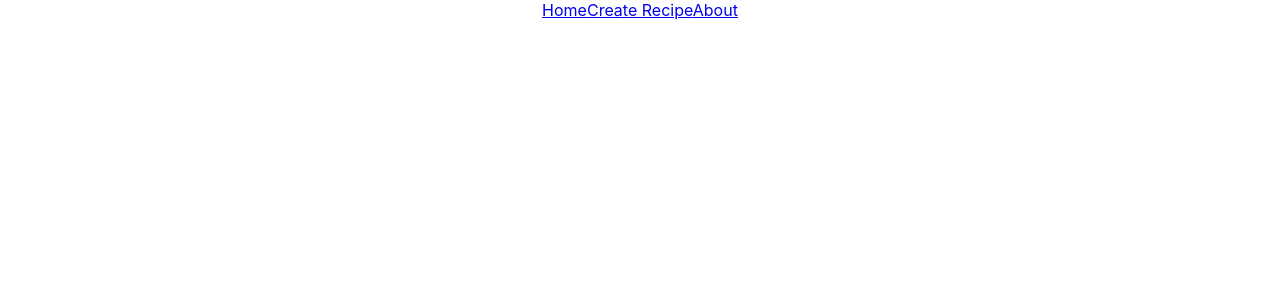
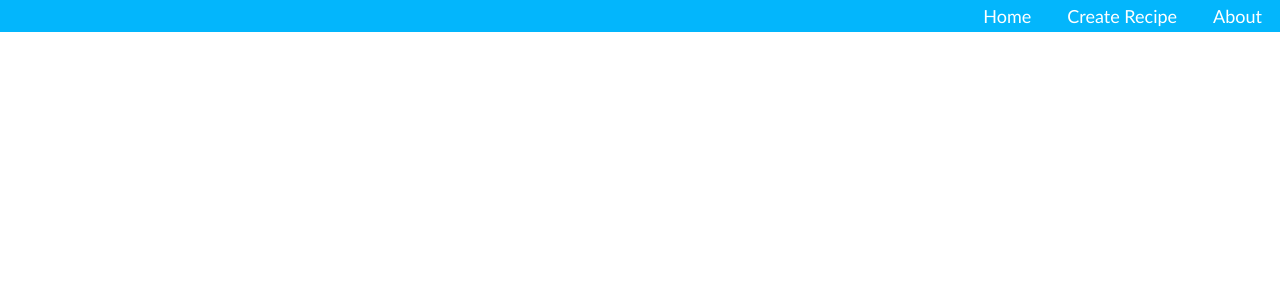
Before and after one commit to nickonbabaei/PlatePals, a React (Create React App) app in the folder client/: page /recipe/create in a window 1280 px wide. Shown: the top 300 px of the page. Built offline with nearby package versions, Linux system fonts and the light colour scheme.

Commit message:
created recipe card component

```diff
--- a/client/src/App.css
+++ b/client/src/App.css
@@ -1,5 +1,30 @@
+body {
+  margin: 0;
+  padding: 0;
+}
+
+
 .App {
   text-align: center;
+}
+
+a {
+  text-decoration: none;
+  font-family: 'Gill Sans', 'Gill Sans MT', Calibri, 'Trebuchet MS', sans-serif;
+  font-size: 18px;
+  color: white;
+}
+
+header {
+  background-color: #03b6fc;
+  display: flex;
+  justify-content:flex-end;
+  align-items: center;
+  height: 2em;
+}
+
+header nav a {
+  margin: 0 1em;
 }
 
 .App-logo {
--- a/client/src/App.js
+++ b/client/src/App.js
@@ -2,12 +2,24 @@ import logo from './logo.svg';
 import './App.css';
 import {Route, Routes} from 'react-router-dom'
 import Header from './components/Header'
+import Home from './pages/Home'
+import About from './pages/About'
+import CreateRecipe from './pages/CreateRecipe'
+import RecipeDetails from './pages/RecipeDetails'
+import axios from 'axios';
+
 
 function App() {
   return (
     <div className="App">
       <Header />
       <main>
+        <Routes>
+          <Route path='/' element={<Home/>} />
+          <Route path='/about' element={<About/>} />
+          <Route path='/recipe/create' element={<CreateRecipe/>} />
+          <Route path='/recipe/details' element={<RecipeDetails/>} />
+        </Routes>
 
       </main>
 
--- a/client/src/pages/About.js
+++ b/client/src/pages/About.js
@@ -1,3 +1,6 @@
+
+
+
 const About = () => {
 
     return (
--- /dev/null
+++ b/client/src/pages/CreateRecipe.js
@@ -0,0 +1,12 @@
+
+
+const CreateRecipe = () => {
+
+    return (
+      <div className="create-recipe">
+
+      </div>
+    )
+  }
+
+  export default CreateRecipe
--- /dev/null
+++ b/client/src/pages/Home.js
@@ -0,0 +1,41 @@
+import { useState, useEffect } from "react"
+import axios from 'axios'
+
+
+const Home = () => {
+    const [recipes, setRecipes] = useState([])
+    const getRecipes = async () => {
+        try {
+            let res = await axios.get('http://localhost:3001/api/recipes')
+            setRecipes(res.data.recipes)
+
+        } catch (err) {
+            console.log(err);
+        }
+
+    }
+
+    useEffect(() => {
+        getRecipes()
+    }, [])
+
+    return recipes && (
+
+      <div className="home-page">
+        {console.log(recipes.recipes)}
+        {/* <h1>Recipes</h1>
+        {recipes.map((rec) => (
+            <div key={rec._id}>
+                <h3>name: {rec.name}</h3>
+
+
+            </div>
+
+        ))} */}
+
+
+      </div>
+    )
+  }
+
+  export default Home
--- /dev/null
+++ b/client/src/pages/RecipeDetails.js
@@ -0,0 +1,12 @@
+
+
+const RecipeDetails = () => {
+
+    return (
+      <div className="recipe-details">
+
+      </div>
+    )
+  }
+
+  export default RecipeDetails
```
Also changed, not shown: client/src/components/RecipeCard.jsx (added, +19 -0 lines).
